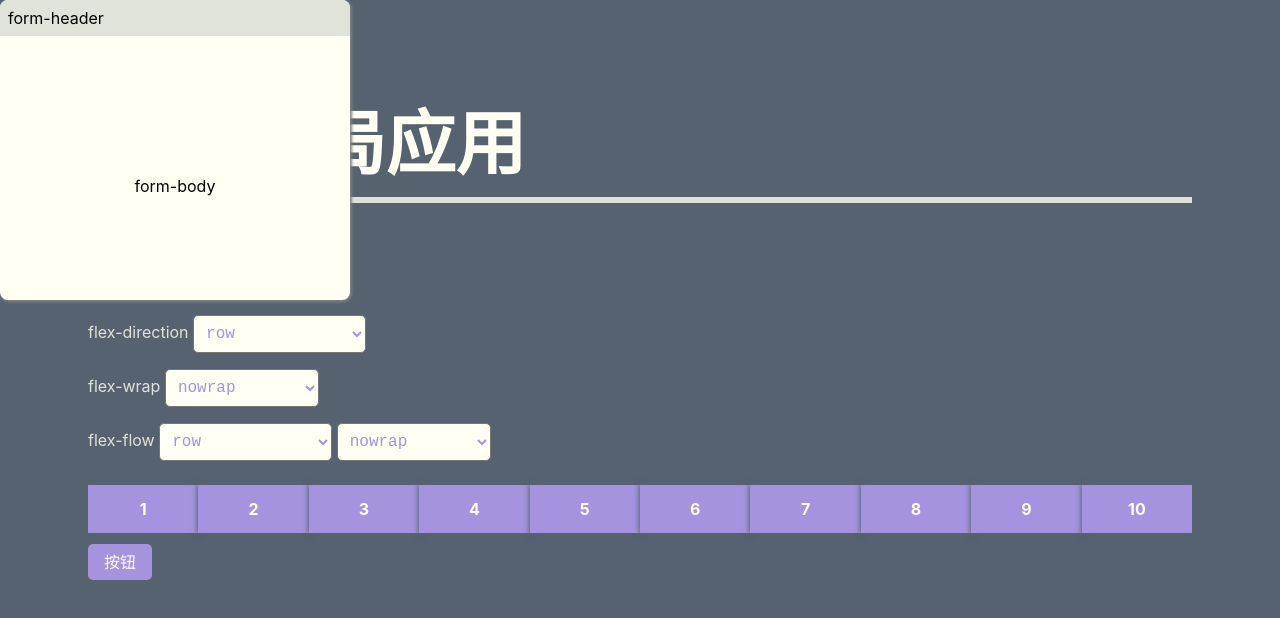
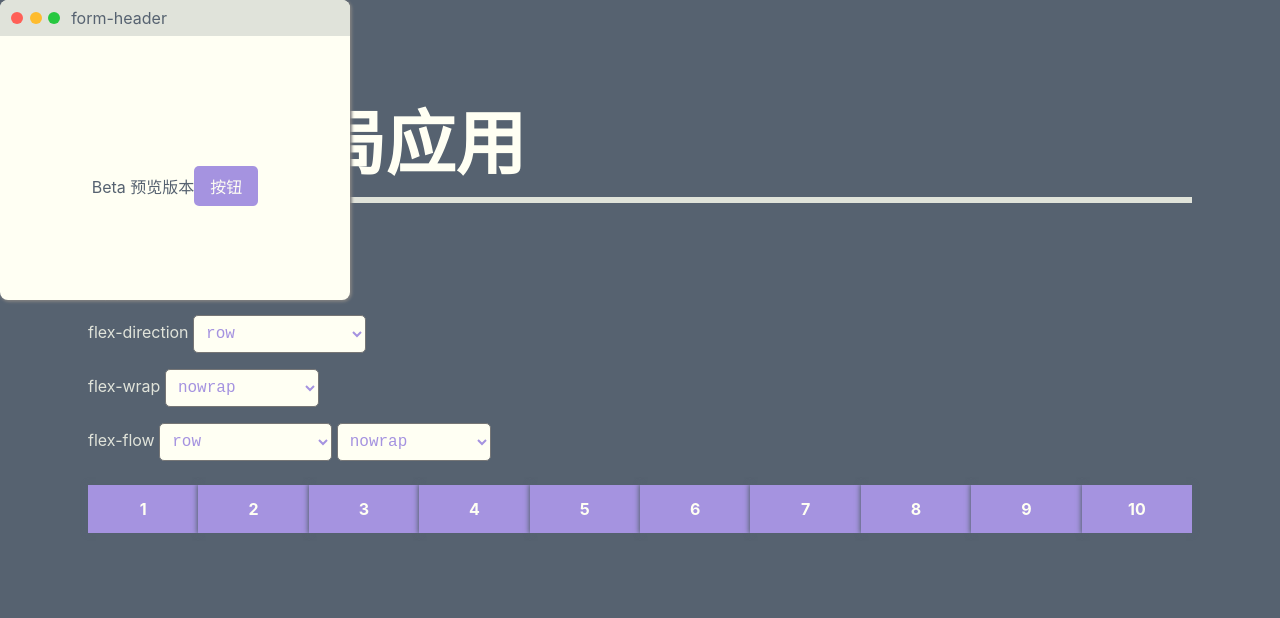
Before and after one commit to NellPoi/Flex-Dynamic-layout, a plain HTML site: page index.html in a window 1280 px wide. Drawn offline with Linux system fonts and the light colour scheme.

Commit message:
新增：优化form窗体结构
Theme: Minimal(Solarized Light)
参照macOS窗体设计

```diff
--- a/Window.css
+++ b/Window.css
@@ -1,6 +1,7 @@
-:root{
-    --form_BorderRadius:8px;
+:root {
+    --form_BorderRadius: 8px;
 }
+
 .form {
     position: absolute;
     top: 0px;
@@ -11,20 +12,56 @@
     box-shadow: 1px 1px 3px 1px gray;
     border-radius: var(--form_BorderRadius);
 }
-.xy-mid{
+
+.xy-mid {
     display: flex;
     justify-content: center;
     align-items: center;
     min-height: 100%;
     height: 100%;
 }
-.form-header{
+
+.form-header {
     /*color: var(--mainColor_2);*/
     padding: .5rem;
     background-color: var(--mainColor_3);
     border-radius: var(--form_BorderRadius) var(--form_BorderRadius) 0 0;
 }
 
+.form-header-control {
+    display: inline-flex;
+    justify-content: center;
+    align-items: center;
+}
+.form-header-control div{
+    width: 12px;
+    height: 12px;
+    border-radius: 50%;
+    margin: 0 .2rem;
+}
+
+.form-header-control .close {
+    background: #FF6057;
+}
+
+.form-header-control .hide {
+    background: #FEBC2E;
+}
+
+.form-header-control .max {
+    background: #27C840;
+}
+.form-header-control .title{
+    /*这是一个临时的解决方案，*/
+    margin-left: .5rem;
+    color: var(--mainColor_1);
+}
+.form_body{
+    color: var(--mainColor_1);
+}
+.form-header-control div:hover{
+    opacity: 70%;
+}
 /**:hover{*/
 /*    border:1px solid red;*/
 /*}*/
--- a/WindowServer.js
+++ b/WindowServer.js
@@ -9,16 +9,19 @@ window.onload = () => {
     let form = document.querySelector(".form")
     let debug_ContentMessage
     //在该对象上绑定鼠标点击事件
-    form.onmousedown = (e) => {
+    // form.onmousedown = (e) => {
+    form.onmousedown = function (e) {
         //鼠标按下，计算鼠标触点距离元素左侧和顶部的距离
         let disX = e.clientX - form.offsetLeft
         let disY = e.clientY - form.offsetTop
         document.onmousemove = function (e) {
-            disabledSelect()
+            // disabledSelect()
             //计算需要移动的距离
             let tX = e.clientX - disX
             let tY = e.clientY - disY
-            debug_ContentMessage = "tX=>" + tX + "\ntY=>" + tY
+            debug_ContentMessage = "X=>" + e.offsetX + " Y=>" + e.offsetY;
+            console.debug()
+            // document.querySelector(".form-header-control .title").textContent = debug_ContentMessage
             //移动当前元素
             if (tX >= 0 && tX <= window.innerWidth - form.offsetWidth) {
                 form.style.left = tX + 'px'
@@ -26,6 +29,10 @@ window.onload = () => {
             if (tY >= 0 && tY <= window.innerHeight - form.offsetHeight) {
                 form.style.top = tY + 'px'
             }
+            if (e.clientX < 0 || e.clientY < 0) {
+                alert("OverflowEvent")
+            }
+            return e
         }
         //鼠标松开时，注销鼠标事件，停止元素拖拽。
         document.onmouseup = function (e) {
--- a/index.html
+++ b/index.html
@@ -19,11 +19,12 @@
                 <div class="close"></div>
                 <div class="hide"></div>
                 <div class="max"></div>
+                <span class="title">form-header</span>
             </div>
-            form-header
         </div>
         <div class="form_body xy-mid">
-            form-body
+            <p>Beta 预览版本</p>
+            <a class="btn" onclick="test_Debug()" >按钮</a>
         </div>
     </div>
     <h1 class="mainTitle">Flex 布局应用</h1>
@@ -95,7 +96,6 @@
             <div>9</div>
             <div>10</div>
         </div>
-        <a class="btn" onclick="test_Debug()" >按钮</a>
     </article>
 </main>
 
--- a/main.js
+++ b/main.js
@@ -78,4 +78,6 @@ function onmousedown_RemoveAll() {
 }
 
 function test_Debug() {
+    console.log("HIDE")
+    document.querySelector(".form").style.display="none";
 }
--- a/style.css
+++ b/style.css
@@ -8,7 +8,6 @@
     margin: 5rem;
     background: var(--mainColor_1);
 }
-
 hr {
     height: 6px;
     background: var(--mainColor_3);
@@ -77,12 +76,11 @@ select {
     transition-duration: .2s;
     transition-timing-function: ease-in;
 }
-
-.btn:hover {
+.btn:hover{
     background: var(--mainColor_2);
-    color: var(--mainColor_4);
+    color:var(--mainColor_4);
+    border:1px solid var(--mainColor_4);
 }
-
 .btn:active {
     color: var(--mainColor_1);
 }
```
